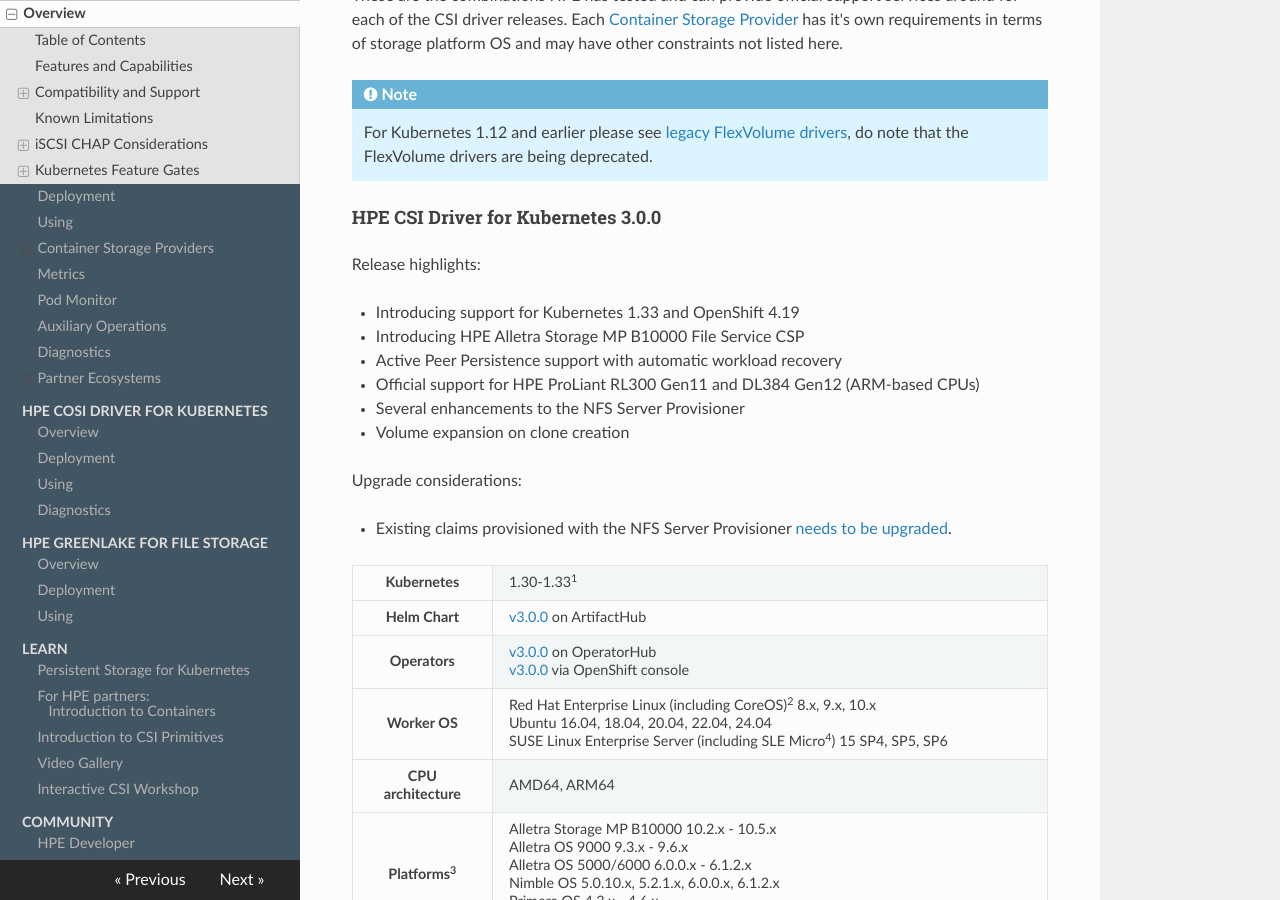
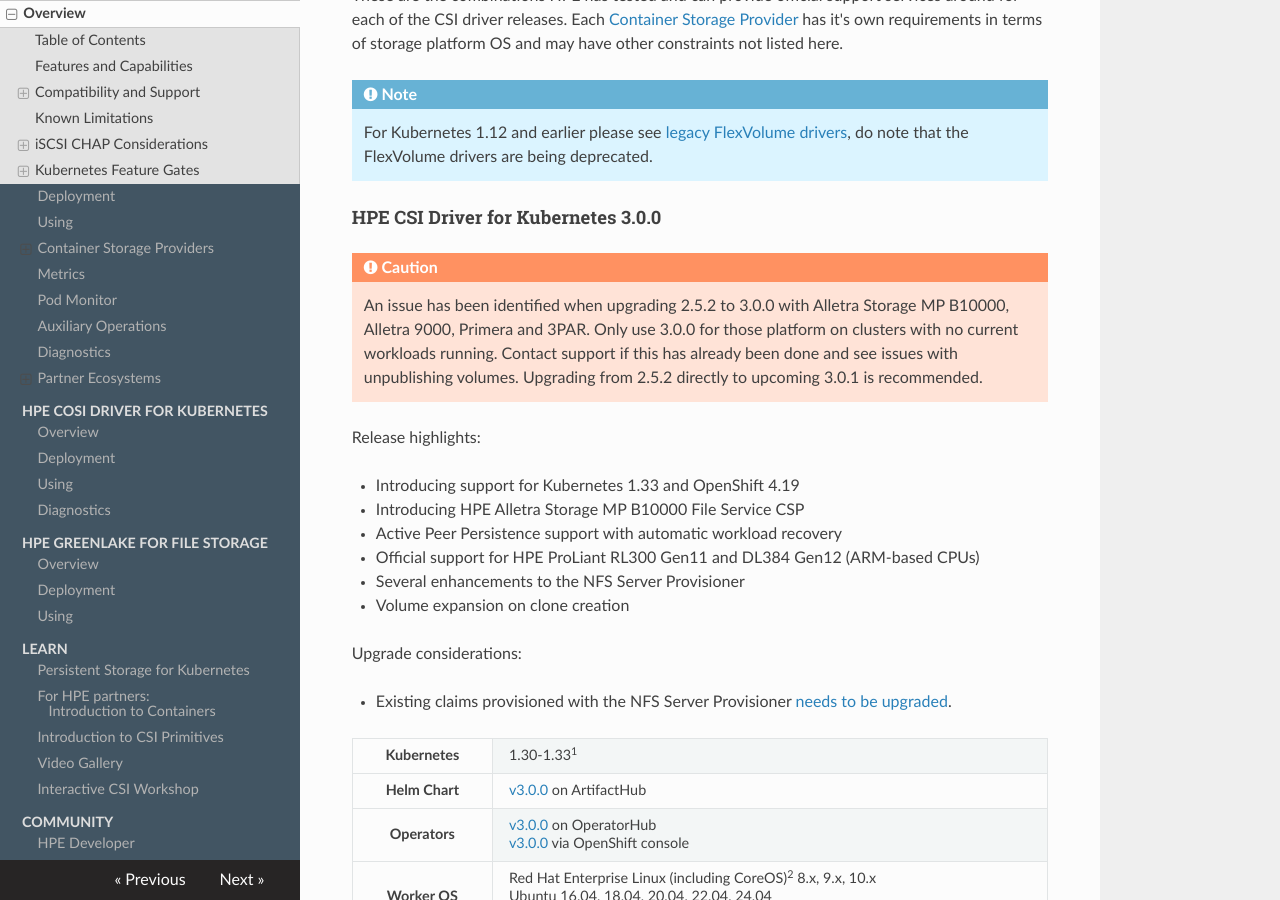
Before and after one commit to hpe-storage/scod, an MkDocs documentation site: the page built from docs/csi_driver/index.md, in a window 1280 px wide and 900 px high, scrolled down 3291 px. Built offline with MkDocs 1.6.1, drawn with Linux system fonts in a browser that asks for light colours; nearby versions of some CDN libraries.

Commit message:
Admonition for 3PAR users on 3.0.0 (#253)
Signed-off-by: Michael Mattsson <michael.mattsson@gmail.com>

```diff
--- a/docs/csi_driver/index.md
+++ b/docs/csi_driver/index.md
@@ -69,6 +69,9 @@
 
 <a name="latest_release"></a>
 #### HPE CSI Driver for Kubernetes 3.0.0
+
+!!! caution
+    An issue has been identified when upgrading 2.5.2 to 3.0.0 with Alletra Storage MP B10000, Alletra 9000, Primera and 3PAR. Only use 3.0.0 for those platform on clusters with no current workloads running. Contact support if this has already been done and see issues with unpublishing volumes. Upgrading from 2.5.2 directly to upcoming 3.0.1 is recommended.
 
 Release highlights:
 
```
